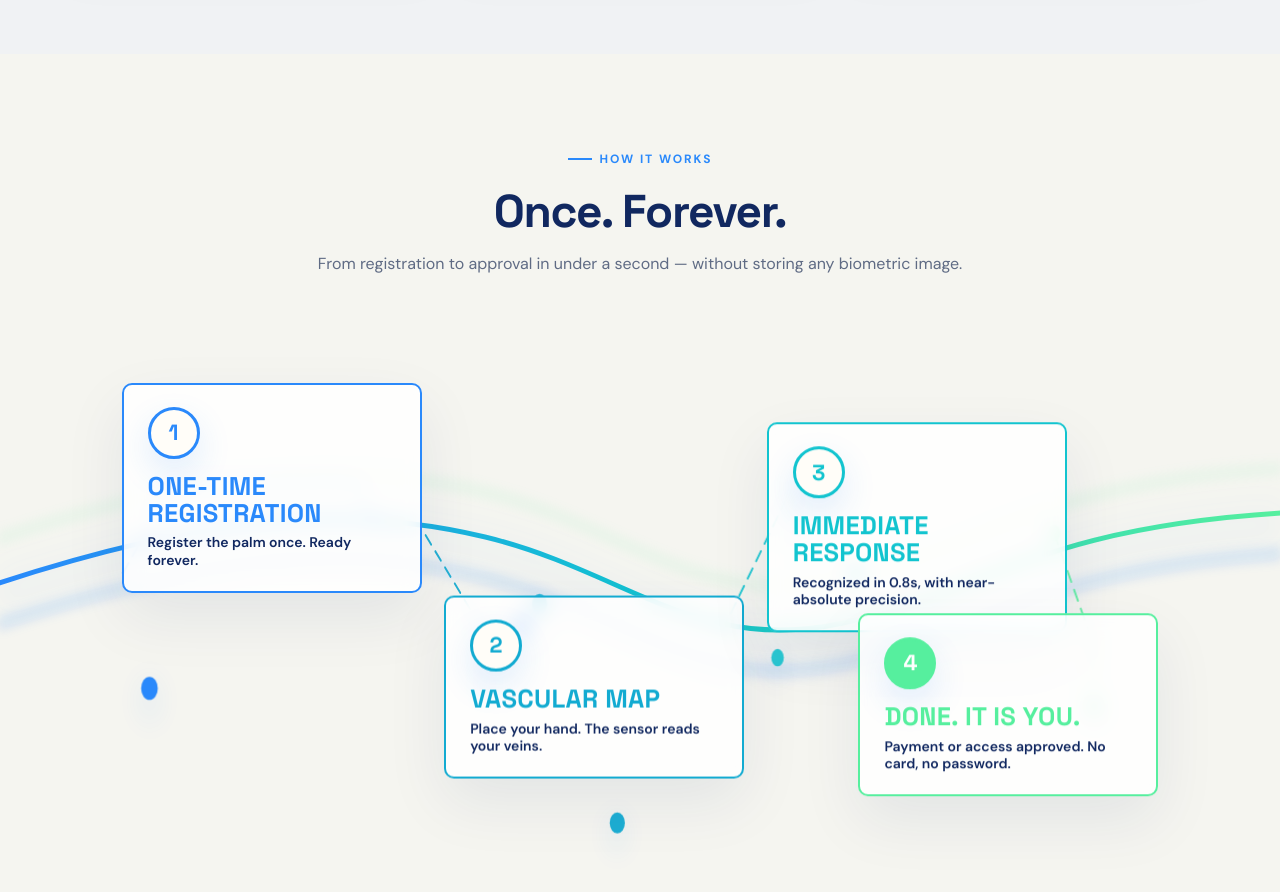
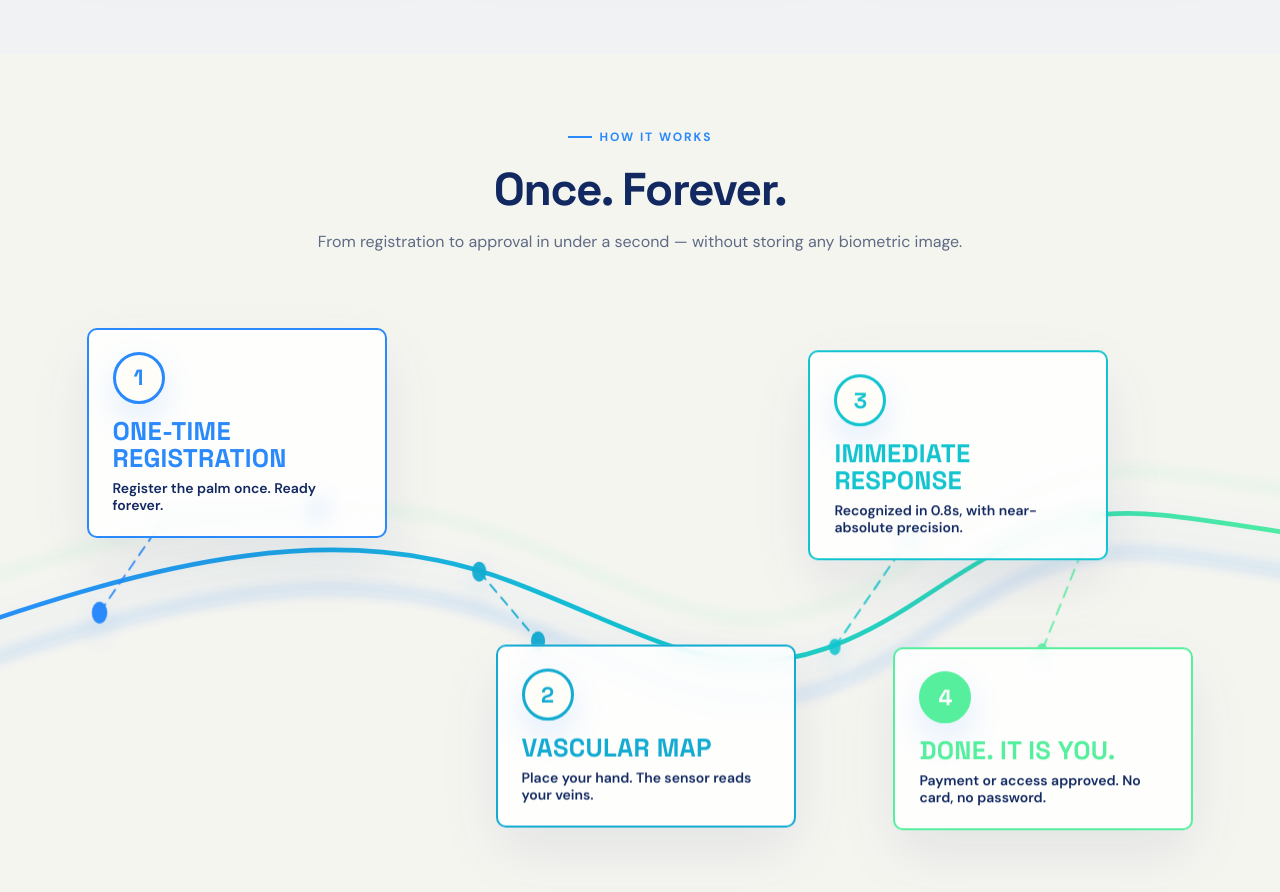
Before and after one commit to murilosecco/palmveinsite, a plain HTML site: page index.html in a window 1280 px wide. Shown: the part 1300-2192 px from the top of the page. Drawn offline with Linux system fonts and the light colour scheme.

Commit message:
Expand process wave layout

```diff
--- a/index.html
+++ b/index.html
@@ -146,11 +146,12 @@ button:focus-visible,a:focus-visible{outline:2px solid var(--palm);outline-offse
 .prob-card p{font-size:14px;color:#7a8494}
 
 /* ---------- HOW ---------- */
-.how{padding:96px 0 110px;background:var(--vein);position:relative;overflow:hidden}
+.how{min-height:100vh;padding:74px 0 92px;background:var(--vein);position:relative;overflow:hidden;display:flex;align-items:center}
+.how .wrap{width:100%;max-width:min(1780px,100%);padding:0 clamp(20px,3vw,58px)}
 .how .eyebrow{justify-content:center}
-.how-head{text-align:center;max-width:680px;margin:0 auto 38px}
+.how-head{text-align:center;max-width:680px;margin:0 auto 24px}
 .how h2{font-size:clamp(30px,4.5vw,46px);color:var(--origin);margin-bottom:16px}
-.process-wave{position:relative;height:min(48vw,520px);min-height:430px;margin-top:18px}
+.process-wave{position:relative;height:clamp(610px,62vh,760px);min-height:610px;margin-top:0}
 .wave-svg{position:absolute;inset:0;width:100%;height:100%;overflow:visible}
 .wave-line{fill:none;stroke-linecap:round;stroke-width:5}
 .wave-main{stroke:url(#processGradient);filter:drop-shadow(0 10px 18px rgba(42,137,251,.23));animation:waveDrift 7s ease-in-out infinite}
@@ -158,14 +159,14 @@ button:focus-visible,a:focus-visible{outline:2px solid var(--palm);outline-offse
 .wave-echo.echo-a{stroke:rgba(42,137,251,.50);translate:0 44px}
 .wave-echo.echo-b{stroke:rgba(86,239,158,.25);translate:0 -38px;animation-duration:10s}
 .connector{fill:none;stroke:var(--step-color,var(--flow));stroke-width:2.4;stroke-linecap:round;stroke-linejoin:round;opacity:.92;stroke-dasharray:12 9;animation:connectorFlow 4.6s linear infinite}
-.connector-dot{fill:var(--step-color,var(--flow));filter:drop-shadow(0 8px 14px rgba(42,137,251,.22));animation:dotPulse 2.8s ease-in-out infinite}
+.connector-dot{fill:var(--step-color,var(--flow));filter:drop-shadow(0 8px 14px rgba(42,137,251,.22));animation:dotPulse 2.8s ease-in-out infinite;transform-box:fill-box;transform-origin:center}
 .dot-2{animation-delay:.45s}.dot-3{animation-delay:.9s}.dot-4{animation-delay:1.35s}
 .process-step{--step-color:var(--flow);position:absolute;width:min(24vw,300px);min-height:174px;background:rgba(255,255,255,.84);border:2px solid var(--step-color);border-radius:10px;padding:22px 24px;box-shadow:0 24px 62px rgba(17,40,96,.08);backdrop-filter:blur(10px);transform-origin:center;animation:processFloat 7s ease-in-out infinite;transition:transform .28s ease,box-shadow .28s ease,background .28s ease}
 .process-step:hover{transform:translateY(-12px) scale(1.045);background:#fff;box-shadow:0 34px 86px rgba(17,40,96,.16);z-index:5}
-.process-step.step-1{left:5%;top:13%;animation-delay:0s}
-.process-step.step-2{left:33%;top:54%;--step-color:#13abd1;animation-delay:.5s}
-.process-step.step-3{left:61%;top:21%;--step-color:#12c4cf;animation-delay:1s}
-.process-step.step-4{right:5%;top:58%;--step-color:var(--palm);animation-delay:1.5s}
+.process-step.step-1{left:4%;top:8%;animation-delay:0s}
+.process-step.step-2{left:38%;top:60%;--step-color:#13abd1;animation-delay:.5s}
+.process-step.step-3{left:64%;top:12%;--step-color:#12c4cf;animation-delay:1s}
+.process-step.step-4{right:4%;top:61%;--step-color:var(--palm);animation-delay:1.5s}
 .process-icon{height:42px;margin-bottom:10px;color:var(--step-color);display:flex;align-items:center}
 .process-icon i{font-size:40px}
 .process-icon.rgb{position:relative;width:54px;height:54px;margin-bottom:4px}
@@ -688,7 +689,7 @@ footer{background:var(--vein);border-top:1px solid var(--line);padding:60px 0 40
       <p class="muted" data-i="how_sub">Do cadastro à aprovação em menos de um segundo — sem armazenar nenhuma imagem biométrica.</p>
     </div>
     <div class="process-wave" id="processWave">
-      <svg class="wave-svg" viewBox="0 0 1600 520" preserveAspectRatio="none" aria-hidden="true">
+      <svg class="wave-svg" viewBox="0 0 1800 640" preserveAspectRatio="none" aria-hidden="true">
         <defs>
           <linearGradient id="processGradient" x1="0%" y1="0%" x2="100%" y2="0%">
             <stop offset="0%" stop-color="#2a89fb"/>
@@ -696,21 +697,21 @@ footer{background:var(--vein);border-top:1px solid var(--line);padding:60px 0 40
             <stop offset="100%" stop-color="#56ef9e"/>
           </linearGradient>
         </defs>
-        <path class="wave-echo echo-a" d="M-90 268 C 190 202, 390 188, 585 222 S 880 340, 1082 308 S 1345 214, 1690 198"/>
-        <path class="wave-echo echo-b" d="M-90 268 C 190 202, 390 188, 585 222 S 880 340, 1082 308 S 1345 214, 1690 198"/>
-        <path class="wave-line wave-main" d="M-90 268 C 190 202, 390 188, 585 222 S 880 340, 1082 308 S 1345 214, 1690 198"/>
-        <path class="connector connector-1" style="--step-color:#2a89fb" d="M82 258 L152 168 L404 168 L440 214"/>
-        <path class="connector connector-2" style="--step-color:#13abd1" d="M502 220 L584 318 L584 386"/>
-        <path class="connector connector-3" style="--step-color:#12c4cf" d="M914 316 L1014 168 L1014 238"/>
-        <path class="connector connector-4" style="--step-color:#56ef9e" d="M1375 218 L1430 330 L1430 392"/>
-        <circle class="connector-dot dot-1" style="--step-color:#2a89fb" cx="82" cy="258" r="8"/>
-        <circle class="connector-dot dot-1" style="--step-color:#2a89fb" cx="440" cy="214" r="8"/>
-        <circle class="connector-dot dot-2" style="--step-color:#13abd1" cx="502" cy="220" r="8"/>
-        <circle class="connector-dot dot-2" style="--step-color:#13abd1" cx="584" cy="386" r="8"/>
-        <circle class="connector-dot dot-3" style="--step-color:#12c4cf" cx="914" cy="316" r="8"/>
-        <circle class="connector-dot dot-3" style="--step-color:#12c4cf" cx="1014" cy="238" r="8"/>
-        <circle class="connector-dot dot-4" style="--step-color:#56ef9e" cx="1375" cy="218" r="8"/>
-        <circle class="connector-dot dot-4" style="--step-color:#56ef9e" cx="1430" cy="392" r="8"/>
+        <path class="wave-echo echo-a" d="M-160 380 C 190 292, 455 250, 710 318 S 1062 456, 1320 336 S 1590 238, 1960 276"/>
+        <path class="wave-echo echo-b" d="M-160 380 C 190 292, 455 250, 710 318 S 1062 456, 1320 336 S 1590 238, 1960 276"/>
+        <path class="wave-line wave-main" d="M-160 380 C 190 292, 455 250, 710 318 S 1062 456, 1320 336 S 1590 238, 1960 276"/>
+        <path class="connector connector-1" style="--step-color:#2a89fb" d="M92 350 L190 250 L360 250 L420 242"/>
+        <path class="connector connector-2" style="--step-color:#13abd1" d="M660 307 L748 380"/>
+        <path class="connector connector-3" style="--step-color:#12c4cf" d="M1192 386 L1306 269"/>
+        <path class="connector connector-4" style="--step-color:#56ef9e" d="M1582 250 L1502 390"/>
+        <circle class="connector-dot dot-1" style="--step-color:#2a89fb" cx="92" cy="350" r="8"/>
+        <circle class="connector-dot dot-1" style="--step-color:#2a89fb" cx="420" cy="242" r="8"/>
+        <circle class="connector-dot dot-2" style="--step-color:#13abd1" cx="660" cy="307" r="8"/>
+        <circle class="connector-dot dot-2" style="--step-color:#13abd1" cx="748" cy="380" r="8"/>
+        <circle class="connector-dot dot-3" style="--step-color:#12c4cf" cx="1192" cy="386" r="8"/>
+        <circle class="connector-dot dot-3" style="--step-color:#12c4cf" cx="1306" cy="269" r="8"/>
+        <circle class="connector-dot dot-4" style="--step-color:#56ef9e" cx="1582" cy="250" r="8"/>
+        <circle class="connector-dot dot-4" style="--step-color:#56ef9e" cx="1502" cy="390" r="8"/>
       </svg>
       <article class="process-step step-1" data-process-step="0">
         <div class="process-number">1</div>
```
